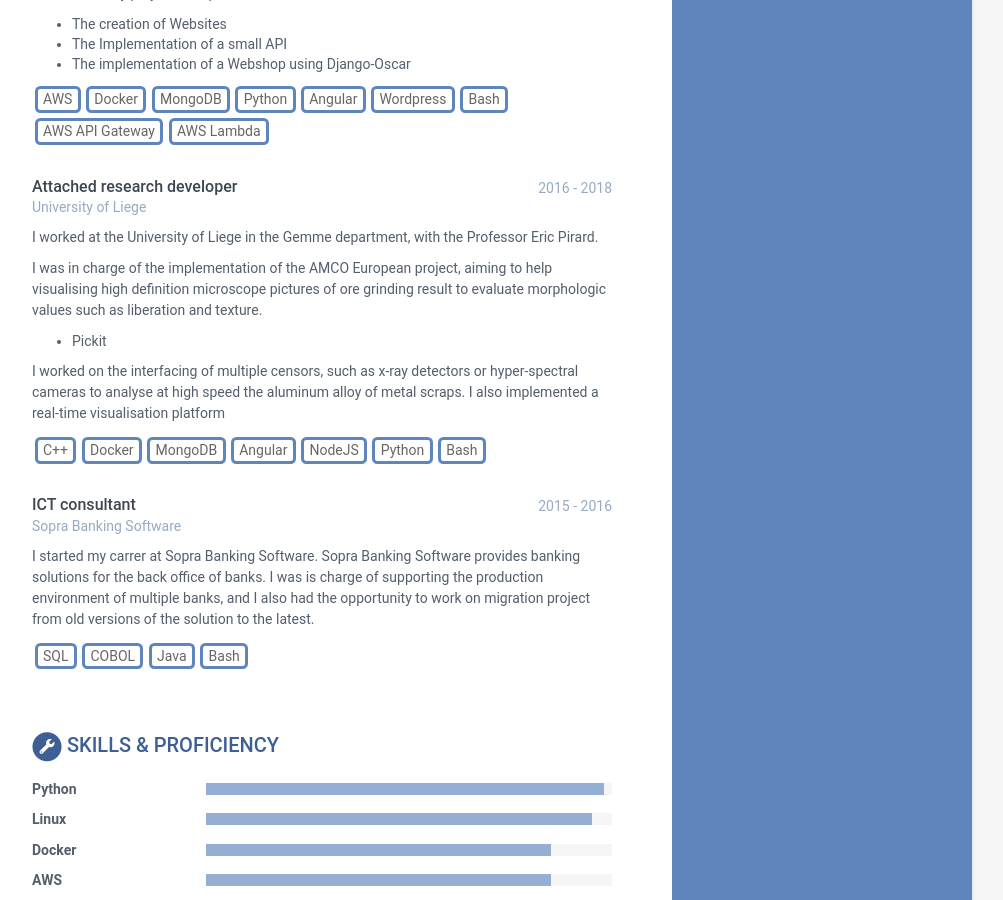
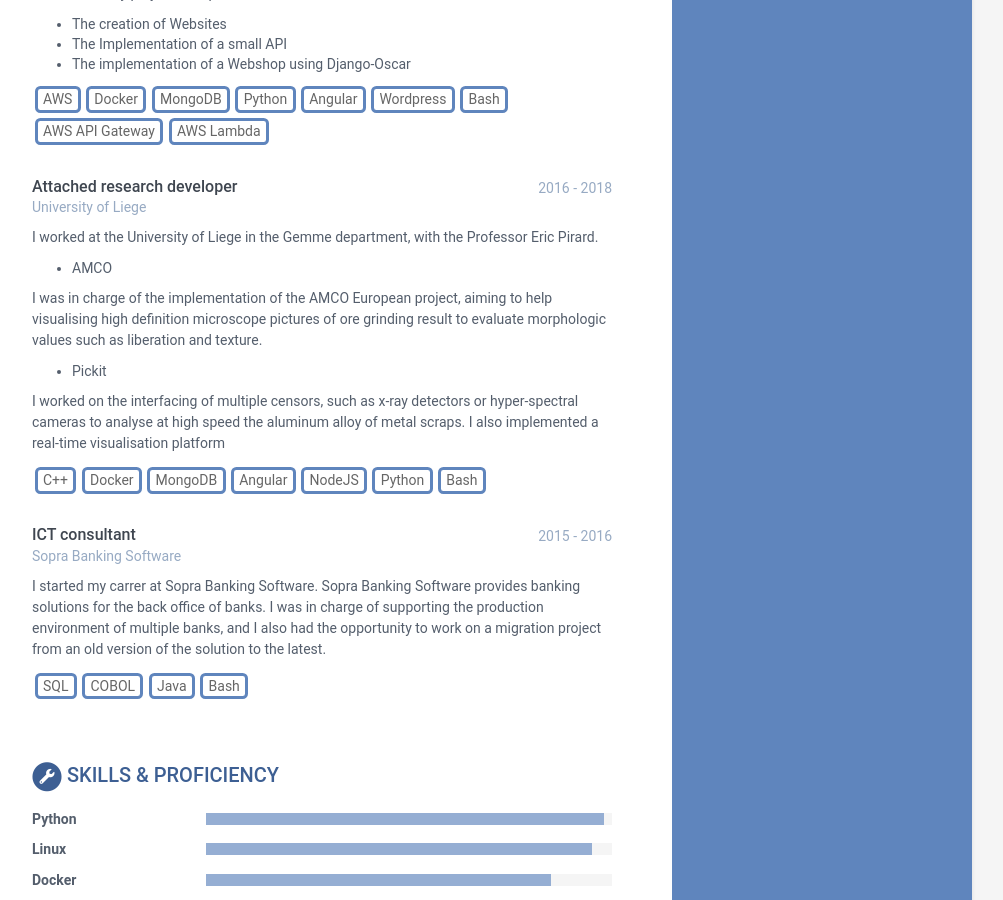
Before and after one commit to GaetanLhoest/digital-cv, a Jekyll site: the page built from index.html, in a window 1280 px wide and 900 px high, scrolled down 1791 px. Shown: the whole window, without its empty margins (168-1171 px from the left). Built offline with Jekyll 4.4.1, drawn with Linux system fonts in a browser that asks for light colours.

Commit message:
Fix typos

```diff
--- a/_data/data.yml
+++ b/_data/data.yml
@@ -180,6 +180,7 @@ experiences:
     details: |
       I worked at the University of Liege in the Gemme department, with the Professor Eric Pirard.
 
+      - AMCO
 
       I was in charge of the implementation of the AMCO European project, aiming to help visualising high definition microscope pictures of ore grinding result to evaluate morphologic values such as liberation and texture.
       - Pickit
@@ -199,7 +200,7 @@ experiences:
     company: Sopra Banking Software
     details: |
       I started my carrer at Sopra Banking Software. Sopra Banking Software provides banking solutions for the back office of banks.
-      I was is charge of supporting the production environment of multiple banks, and I also had the opportunity to work on migration project from old versions of the solution to the latest.
+      I was in charge of supporting the production environment of multiple banks, and I also had the opportunity to work on a migration project from an old version of the solution to the latest.
     techs:
       - SQL
       - COBOL
```
